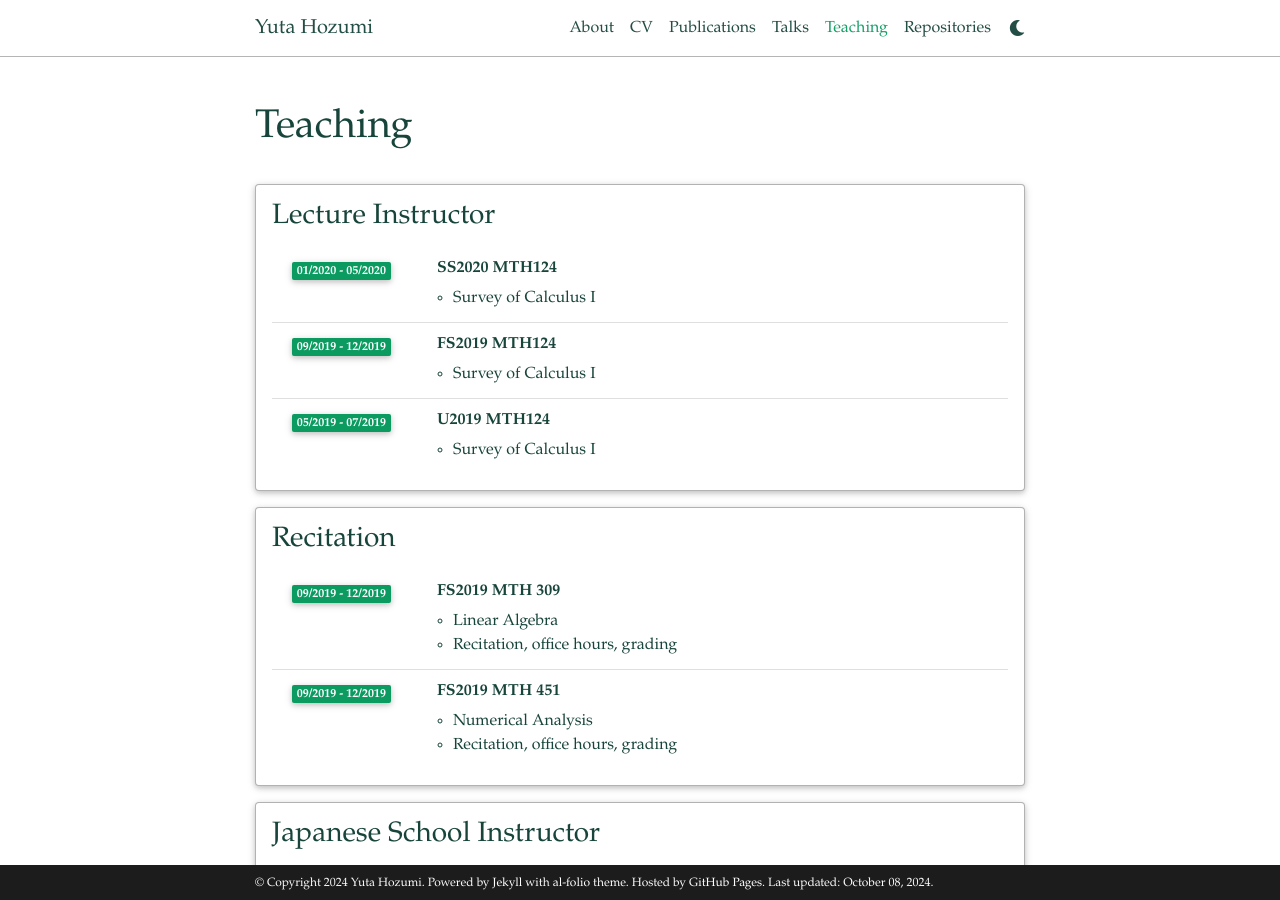
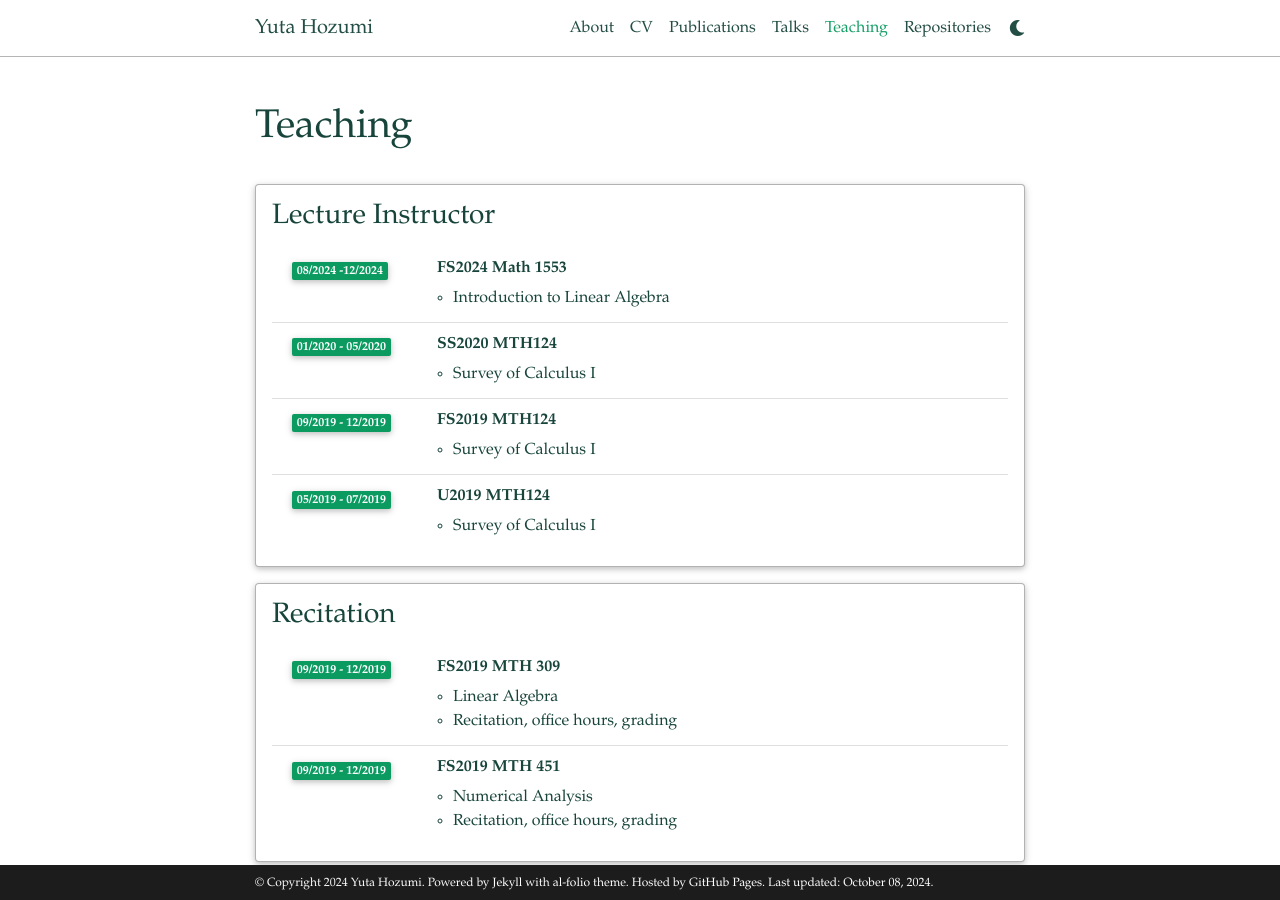
Before and after one commit to hozumiyu/hozumiyu.github.io, a Jekyll site: the page built from _pages/teaching.md, in a window 1280 px wide and 900 px high. Built offline with Jekyll 4.4.1, drawn with Linux system fonts in a browser that asks for light colours; comment, search, counter and statistics services are not loaded; a style sheet for code colours, icons or effects is not loaded.

Commit message:
Update teaching.yml

```diff
--- a/_data/teaching.yml
+++ b/_data/teaching.yml
@@ -1,6 +1,10 @@
 - title: Lecture Instructor
   type: time_table
   contents:
+    - title: FS2024 Math 1553
+      year: 08/2024 -12/2024
+      description:
+        - Introduction to Linear Algebra
     - title: SS2020 MTH124
       year: 01/2020 - 05/2020
       description:
```
